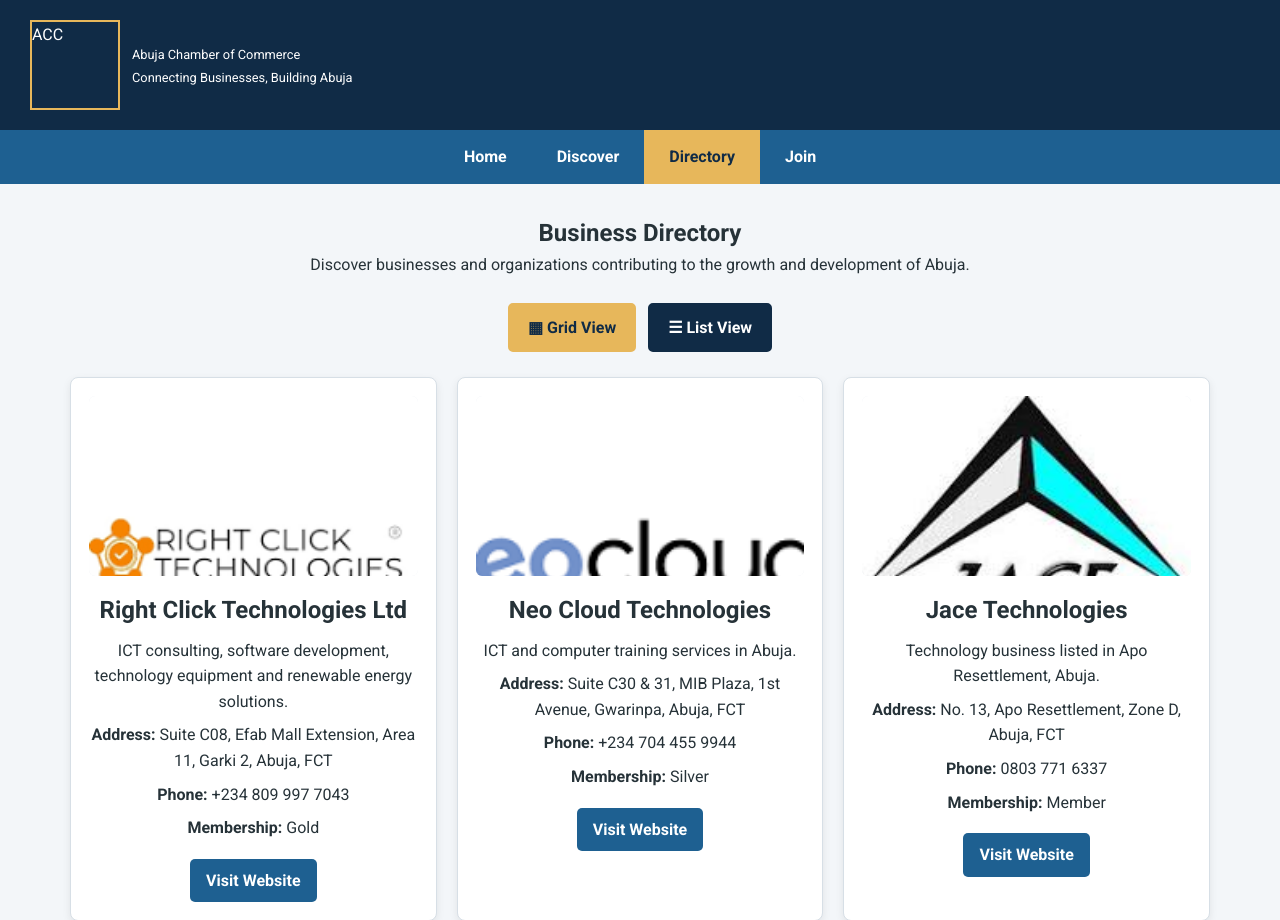
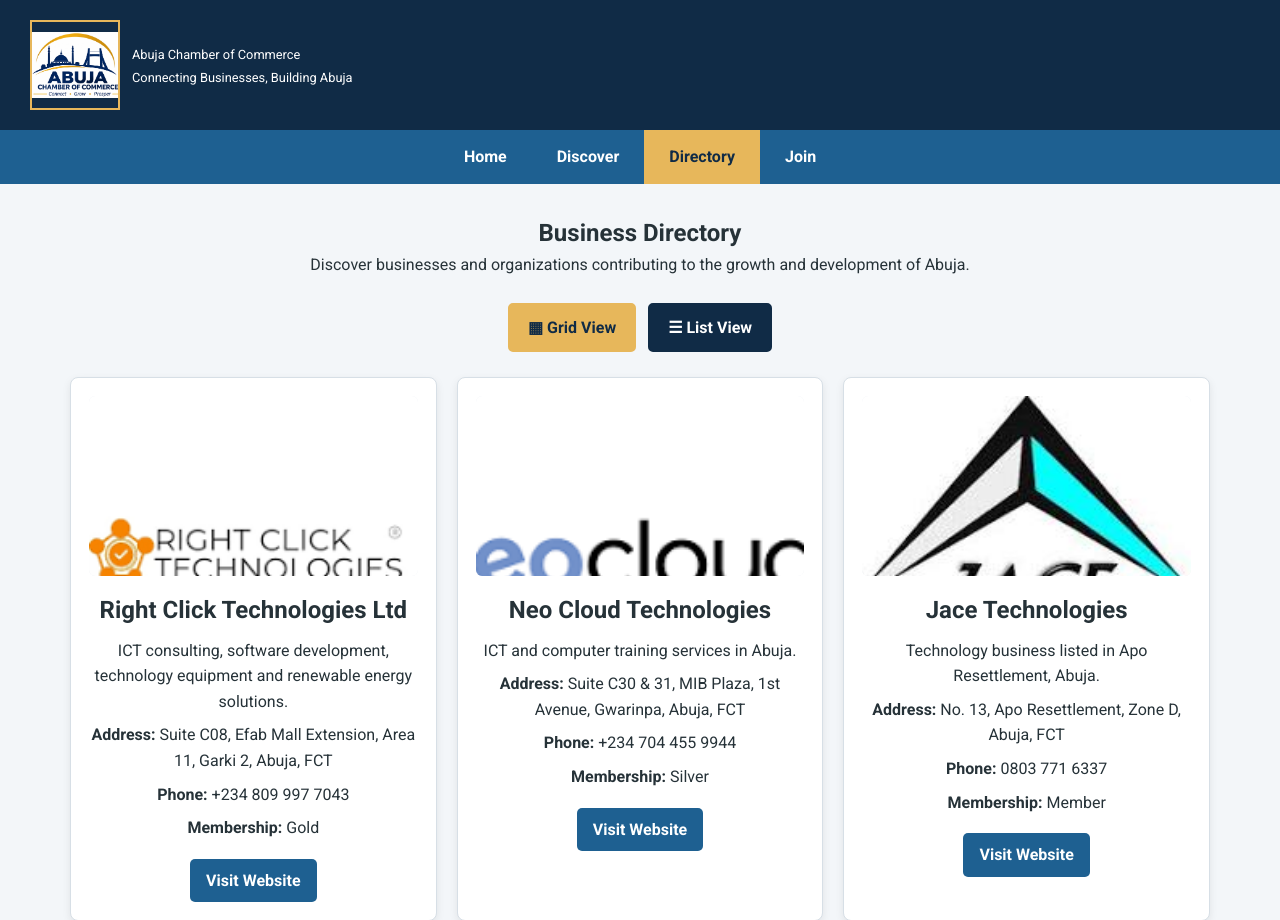
Before and after one commit to elohorpromise2/wdd231, a plain HTML site: page chamber/directory.html in a window 1280 px wide. Shown: the top 920 px of the page. Drawn offline with Linux system fonts and the light colour scheme.

Commit message:
made changes

```diff
--- a/chamber/directory.html
+++ b/chamber/directory.html
@@ -40,11 +40,16 @@
     <header>
         <div class="header-content">
             <div class="logo">
-                <div class="logo-symbol">ACC</div>
+
+                <img src="images/abuja-header-logo.webp"
+                    alt="Abuja Chamber of Commerce logo"
+                    class="logo-symbol">
+
                 <div>
                     <p class="site-name">Abuja Chamber of Commerce</p>
                     <p>Connecting Businesses, Building Abuja</p>
                 </div>
+
             </div>
 
             <button id="menu-button" aria-label="Open navigation menu" aria-expanded="false">
```
